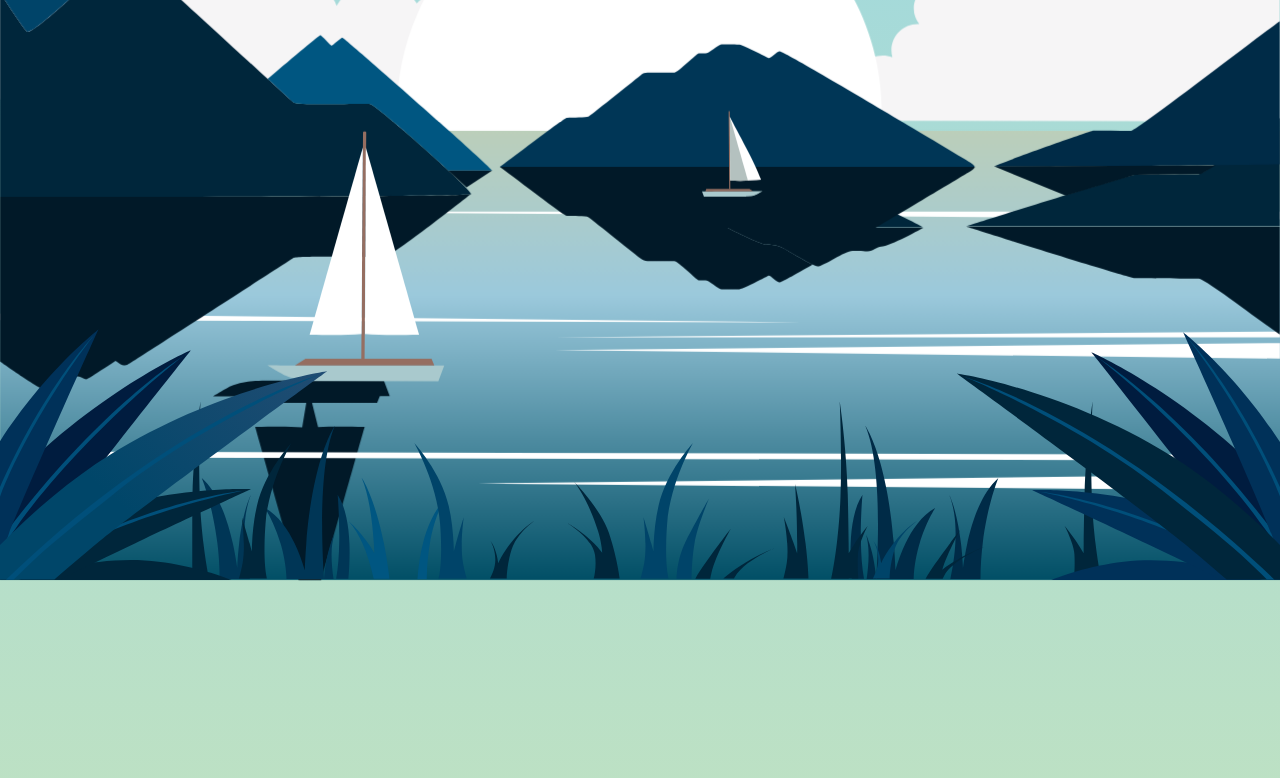
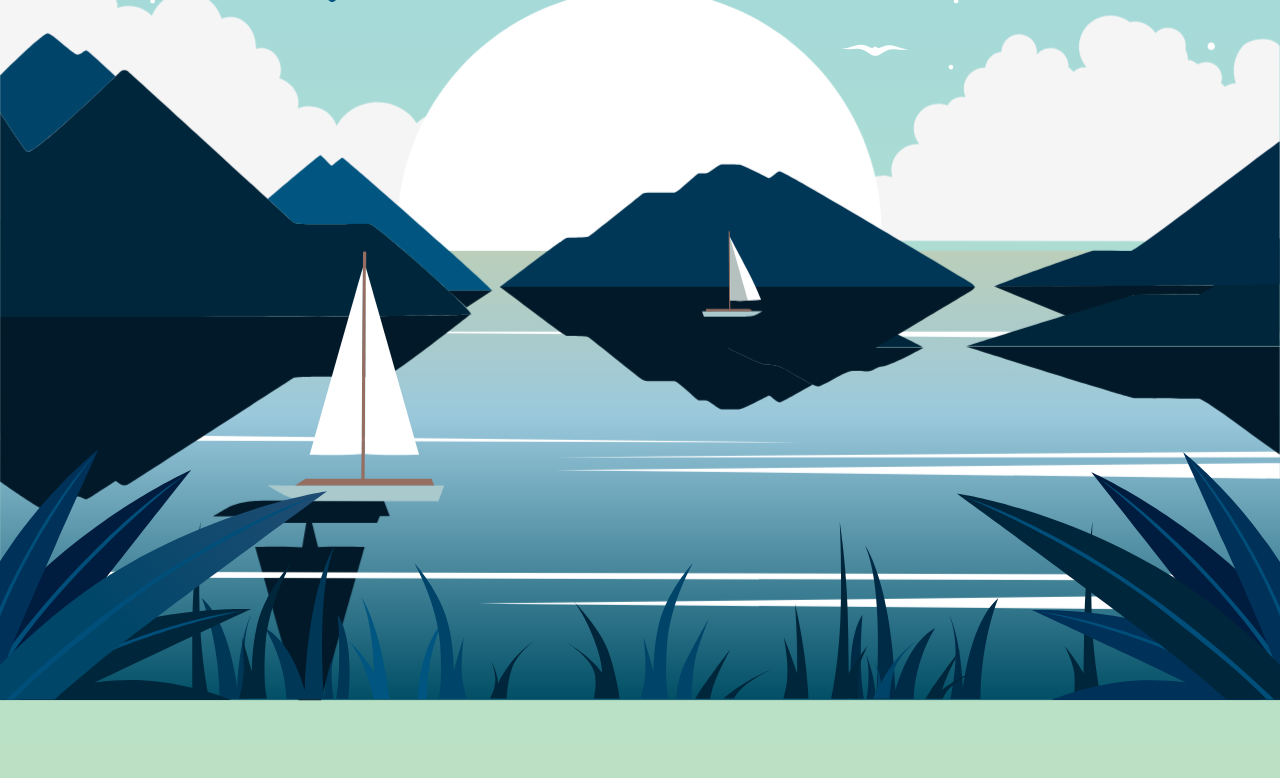
Before and after one commit to Theseregrets/lakes, a plain HTML site: page index.html in a window 1280 px wide. Shown: the part 220-998 px from the top of the page. Drawn offline with nearby package versions, Linux system fonts and the light colour scheme.

Commit message:
responsive

```diff
--- a/style.css
+++ b/style.css
@@ -18,6 +18,7 @@ body{
   padding: 8em 0;
   bottom: 0;
 
+
 }
 
 h1{
@@ -35,6 +36,7 @@ svg{
   left: 0;
   z-index: -1;
   overflow: visible;
+  background-size: cover;
 }
 
 .cloud1{
@@ -75,3 +77,13 @@ svg{
     transform: translateX(50px);
   }
 }
+
+@media only screen and (min-width: 768px){
+  svg{
+    display: flex;
+    top: 3%
+  }
+  .container{
+    padding-top: 3%;
+  }
+}
```
